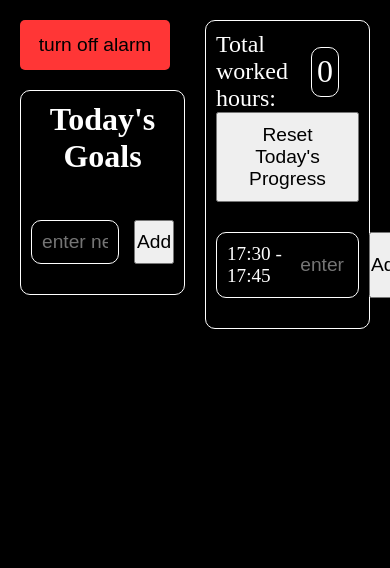
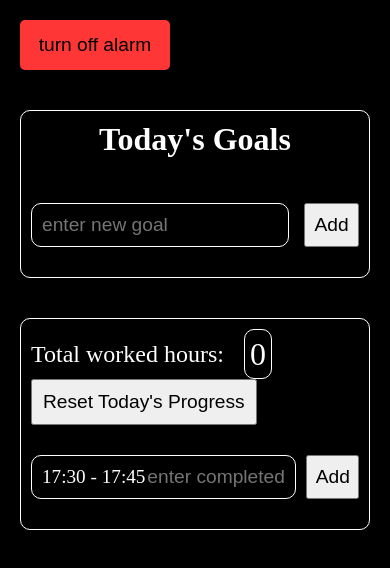
Before and after one commit to danifromecuador/we-are-what-we-repeatedly-do, a React (Vite) app: page / in a window 390 px wide. Shown: the top 568 px of the page. Built offline with nearby package versions, Linux system fonts and the light colour scheme.

Commit message:
Add a media query for 768px screens

```diff
--- a/src/main/App.jsx
+++ b/src/main/App.jsx
@@ -6,12 +6,14 @@ import './styles/App.css'
 export const App = () => {
   return (
     <div className="app">
-      <div className="left">
-        <Alarm />
-        <ToDo />
-      </div>
-      <div className="right">
-        <TaskTracker />
+      <Alarm />
+      <div className="left-right">
+        <div className="left">
+          <ToDo />
+        </div>
+        <div className="right">
+          <TaskTracker />
+        </div>
       </div>
     </div>
 
--- a/src/main/styles/App.css
+++ b/src/main/styles/App.css
@@ -3,9 +3,26 @@
   height: 100vh;
   padding: 20px;
   display: flex;
+  flex-direction: column;
+  row-gap: 20px;
 }
 
-.left,
-.right {
-  width: 50%;
+.app .left-right {
+  display: flex;
+  column-gap: 20px;
 }
+
+.app .left-right .left,
+.app .left-right .right {
+  flex: 1;
+}
+
+@media (width < 768px) {
+  .app {
+    row-gap: 40px;
+  }
+  .app .left-right {
+    flex-direction: column;
+    row-gap: 40px;
+  }
+}
--- a/src/task_tracker/styles/TaskTracker.css
+++ b/src/task_tracker/styles/TaskTracker.css
@@ -1,5 +1,4 @@
 .task-tracker {
-  margin-left: 10px;
   border: 1px solid white;
   border-radius: 10px;
   padding: 10px;
--- a/src/todo/styles/ToDo.css
+++ b/src/todo/styles/ToDo.css
@@ -2,7 +2,6 @@
   border: 1px solid white;
   border-radius: 10px;
   padding: 10px;
-  margin: 20px 10px 0 0;
 }
 
 .to-do h1 {
```
